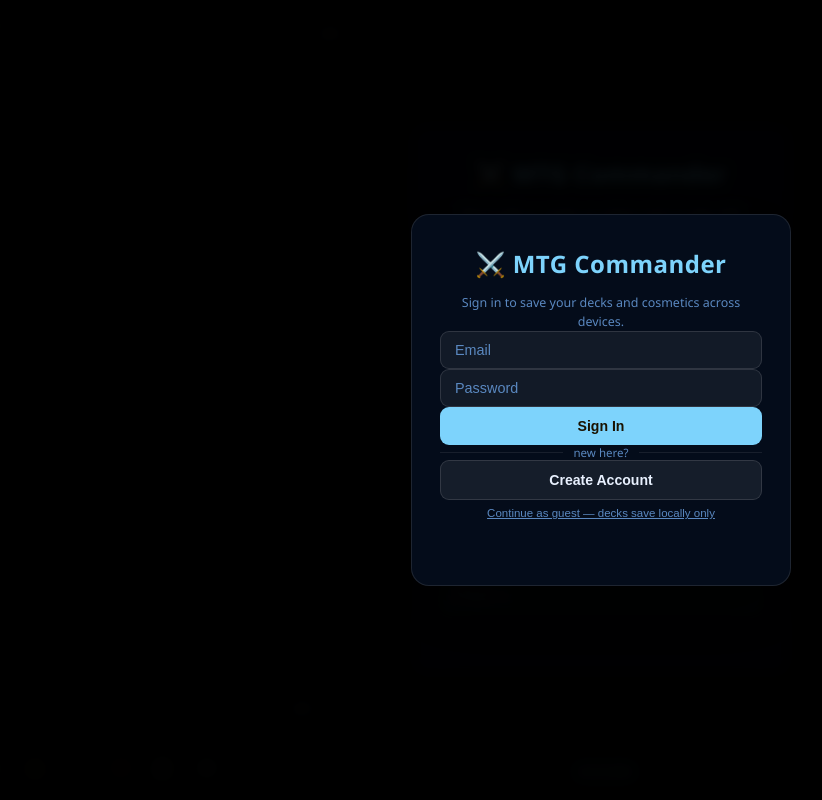
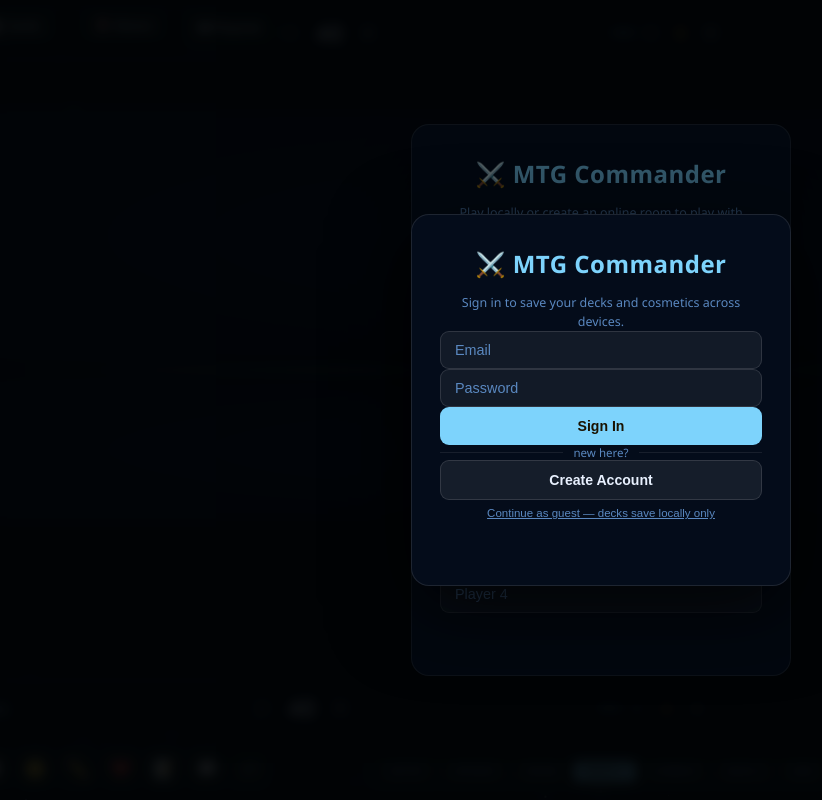
Before and after one commit to averyd308/MTG-Game, a plain HTML site: page index.html in a window 1280 px wide. Shown: the whole page, without its empty margins (39-861 px from the left). Drawn offline with nearby package versions, Linux system fonts and the light colour scheme.

Commit message:
Show starfield through auth overlay

```diff
--- a/index.html
+++ b/index.html
@@ -315,7 +315,7 @@
 .lobby-divider::before,.lobby-divider::after { content:'';flex:1;height:1px;background:rgba(255,255,255,0.08); }
 .lobby-room-code { text-align:center;font-size:1.8rem;font-weight:900;letter-spacing:0.18em;color:var(--gold);background:rgba(200,168,75,0.1);border-radius:10px;padding:10px;border:1px solid rgba(200,168,75,0.25); }
 .lobby-tag { font-size:0.68rem;color:var(--text-sec);text-align:center; }
-#auth-overlay { position:fixed;inset:0;background:rgba(0,0,0,0.92);z-index:100000;display:flex;align-items:center;justify-content:center;backdrop-filter:blur(6px); }
+#auth-overlay { position:fixed;inset:0;background:rgba(2,6,9,0.6);z-index:100000;display:flex;align-items:center;justify-content:center; }
 #auth-overlay.hidden { display:none; }
 .auth-guest-link { background:none;border:none;color:var(--text-sec);font-size:0.72rem;cursor:pointer;text-align:center;padding:4px;width:100%;text-decoration:underline; }
 .auth-guest-link:hover { color:var(--text); }
```
